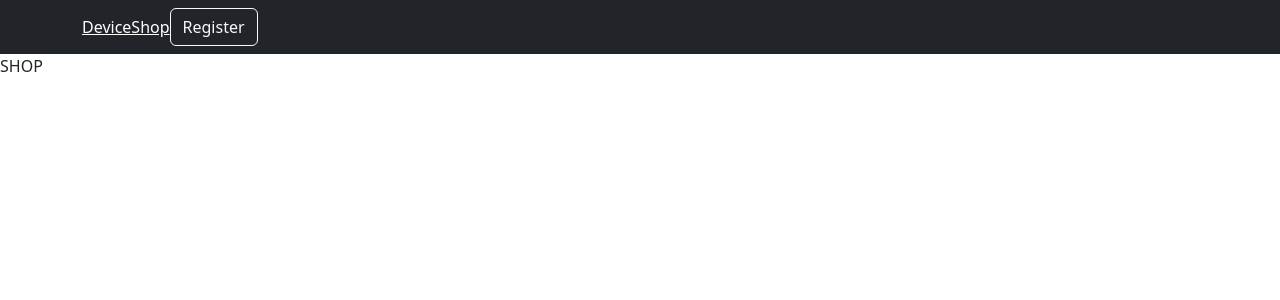
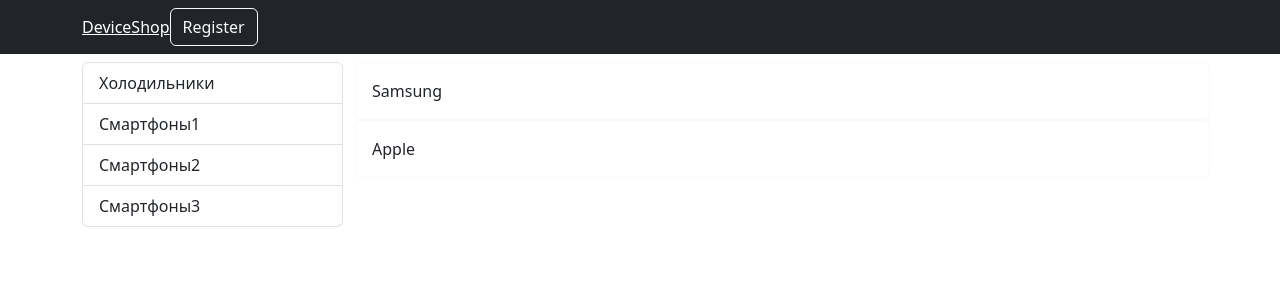
Before and after one commit to RodikYermak/pern, a React (Create React App) app in the folder client/: page / in a window 1280 px wide. Shown: the top 300 px of the page. Built offline with nearby package versions, Linux system fonts and the light colour scheme.

Commit message:
main shop page

```diff
--- /dev/null
+++ b/client/src/components/BrandBar.js
@@ -0,0 +1,26 @@
+import React, { useContext } from 'react';
+import { observer } from 'mobx-react-lite';
+import { Context } from '../index';
+import { Row } from 'react-bootstrap';
+import { Card } from 'react-bootstrap';
+
+const BrandBar = observer(() => {
+    const { device } = useContext(Context);
+
+    return (
+        <Row className="d-flex">
+            {device.brands.map((brand) => (
+                <Card
+                    className="p-3"
+                    style={{ cursor: 'pointer' }}
+                    key={brand.id}
+                    onClick={() => device.setSelectedBrand(brand)}
+                    border={brand.id === device.selectedBrand.id ? 'danger' : 'light'}>
+                    {brand.name}
+                </Card>
+            ))}
+        </Row>
+    );
+});
+
+export default BrandBar;
--- a/client/src/components/NBar.js
+++ b/client/src/components/NBar.js
@@ -3,7 +3,7 @@ import { useContext } from 'react';
 import { Context } from '../index';
 import { Navbar, Nav, Button, Container } from 'react-bootstrap';
 import { NavLink } from 'react-router-dom';
-import { SHOP_ROUTE } from '../utils/consts';
+import { LOGIN_ROUTE, SHOP_ROUTE } from '../utils/consts';
 
 import { observer } from 'mobx-react-lite';
 
@@ -20,7 +20,7 @@ const NBar = observer(() => {
                     <Nav className="me-auto" style={{ color: 'white' }}>
                         <Button variant={'outline-light'}>Admin</Button>
                         <Button variant={'outline-light'} className="ml-4">
-                            Login
+                            <NavLink to={LOGIN_ROUTE}>Login</NavLink>
                         </Button>
                     </Nav>
                 ) : (
--- /dev/null
+++ b/client/src/components/TypeBar.js
@@ -0,0 +1,24 @@
+import React, { useContext } from 'react';
+import { observer } from 'mobx-react-lite';
+import { Context } from '../index';
+import { ListGroup } from 'react-bootstrap';
+
+const TypeBar = observer(() => {
+    const { device } = useContext(Context);
+
+    return (
+        <ListGroup>
+            {device.types.map((type) => (
+                <ListGroup.Item
+                    style={{ cursor: 'pointer' }}
+                    active={type.id === device.selectedType.id}
+                    key={type.id}
+                    onClick={() => device.setSelectedType(type)}>
+                    {type.name}
+                </ListGroup.Item>
+            ))}
+        </ListGroup>
+    );
+});
+
+export default TypeBar;
--- a/client/src/pages/Shop.js
+++ b/client/src/pages/Shop.js
@@ -1,7 +1,23 @@
 import React from 'react';
+import { Container } from 'react-bootstrap';
+import { Col } from 'react-bootstrap';
+import { Row } from 'react-bootstrap';
+import TypeBar from '../components/TypeBar';
+import BrandBar from '../components/BrandBar';
 
 const Shop = () => {
-    return <div>SHOP</div>;
+    return (
+        <Container>
+            <Row className="mt-2">
+                <Col md={3}>
+                    <TypeBar />
+                </Col>
+                <Col md={9}>
+                    <BrandBar />
+                </Col>
+            </Row>
+        </Container>
+    );
 };
 
 export default Shop;
--- a/client/src/store/DeviceStore.js
+++ b/client/src/store/DeviceStore.js
@@ -4,7 +4,9 @@ export default class DeviceStore {
     constructor() {
         this._types = [
             { id: 1, name: 'Холодильники' },
-            { id: 2, name: 'Смартфоны' },
+            { id: 2, name: 'Смартфоны1' },
+            { id: 3, name: 'Смартфоны2' },
+            { id: 4, name: 'Смартфоны3' },
         ];
         this._brands = [
             { id: 1, name: 'Samsung' },
@@ -16,6 +18,9 @@ export default class DeviceStore {
             { id: 3, name: 'Iphone 12 pro', price: 25000, rating: 5, img: '' },
             { id: 4, name: 'Iphone 12 pro', price: 25000, rating: 5, img: '' },
         ];
+        this._selectedType = {};
+        this._selectedBrand = {};
+
         makeAutoObservable(this);
     }
 
@@ -31,6 +36,14 @@ export default class DeviceStore {
         this._devices = devices;
     }
 
+    setSelectedType(type) {
+        this._selectedType = type;
+    }
+
+    setSelectedBrand(brand) {
+        this._selectedBrand = brand;
+    }
+
     get types() {
         return this._types;
     }
@@ -42,4 +55,12 @@ export default class DeviceStore {
     get devices() {
         return this._devices;
     }
+
+    get selectedType() {
+        return this._selectedType;
+    }
+
+    get selectedBrand() {
+        return this._selectedBrand;
+    }
 }
```
